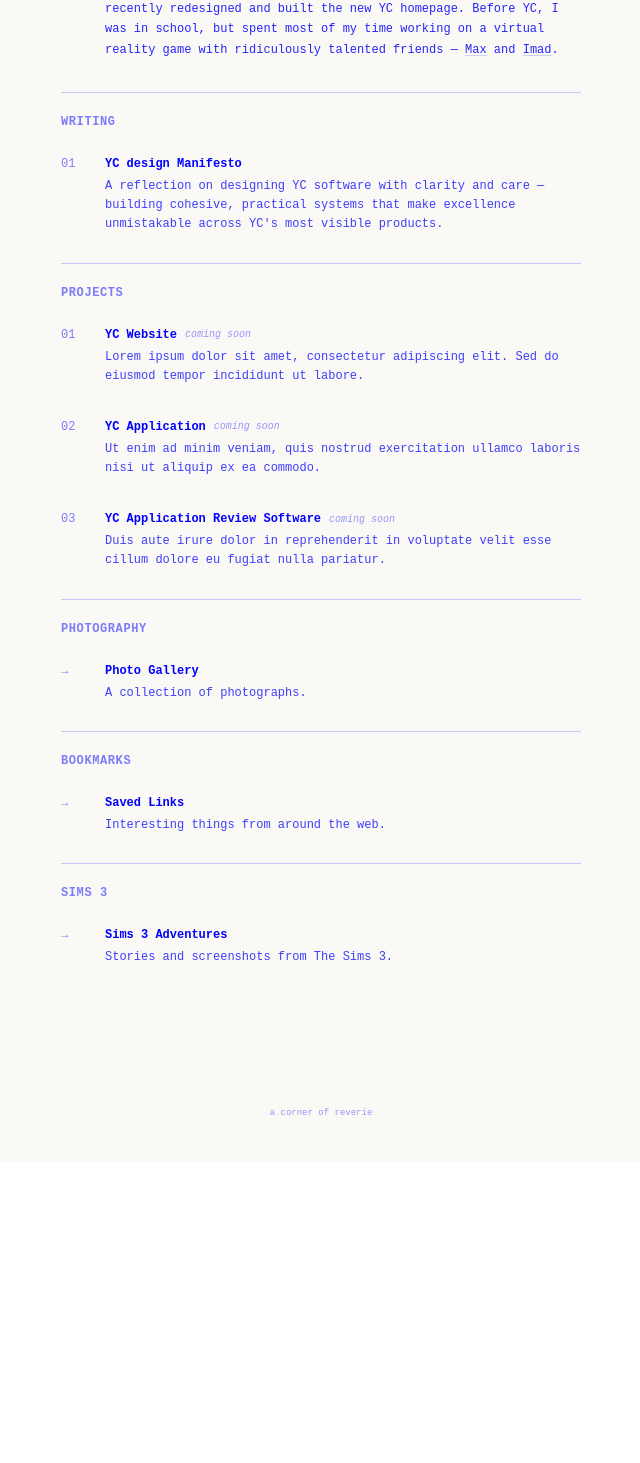
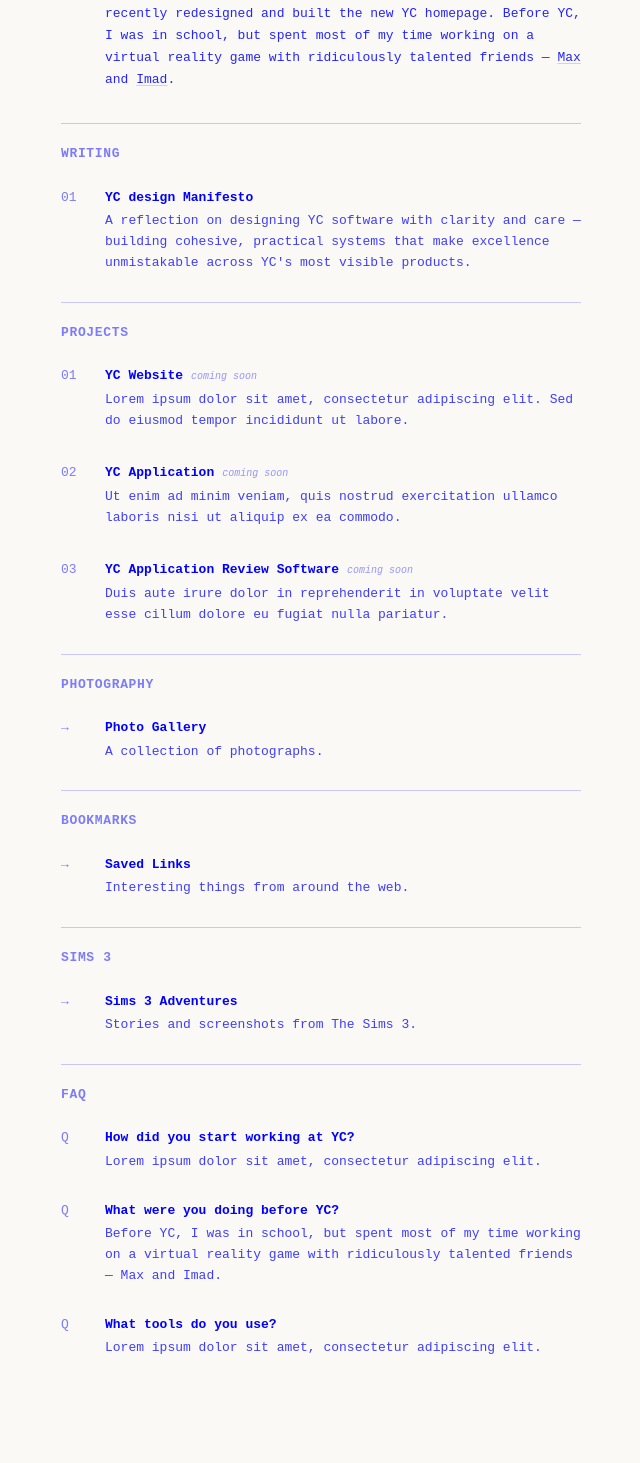
Before and after one commit to evebouf/portfolio, a React (Vite) app: page / in a window 1280 px wide. Shown: the part 347-1810 px from the top of the page, without its empty margins (319-959 px from the left). Before the commit the page ends 1508 px from the top, so only its background shows below. Built offline with nearby package versions, Linux system fonts and the light colour scheme; a web font is replaced by a local one.

Commit message:
bump to 13px

```diff
--- a/src/pages/Homepage.tsx
+++ b/src/pages/Homepage.tsx
@@ -50,7 +50,7 @@
       style={{
         minHeight: '100vh',
         fontFamily: "'Departure Mono', monospace",
-        fontSize: '12px',
+        fontSize: '13px',
         lineHeight: '1.5',
       }}
     >
@@ -99,9 +99,9 @@
         {/* About Section */}
         <h2
           style={{
-            fontSize: '12px',
+            fontSize: '13px',
             fontWeight: 'bold',
-            marginBottom: '12px',
+            marginBottom: '13px',
             opacity: 0.5,
             textTransform: 'uppercase',
             letterSpacing: '0.05em',
@@ -119,7 +119,7 @@
         >
           <span
             style={{
-              fontSize: '12px',
+              fontSize: '13px',
               opacity: 0.5,
               width: '24px',
               flexShrink: 0,
@@ -129,7 +129,7 @@
           </span>
           <p
             style={{
-              fontSize: '12px',
+              fontSize: '13px',
               lineHeight: '1.7',
               opacity: 0.85,
             }}
@@ -151,7 +151,7 @@
         {/* Writing Section */}
         <h2
           style={{
-            fontSize: '12px',
+            fontSize: '13px',
             fontWeight: 'bold',
             marginBottom: '16px',
             opacity: 0.5,
@@ -180,7 +180,7 @@
           >
             <span
               style={{
-                fontSize: '12px',
+                fontSize: '13px',
                 opacity: 0.5,
                 width: '24px',
                 flexShrink: 0,
@@ -192,7 +192,7 @@
               <h3
                 className="article-title"
                 style={{
-                  fontSize: '12px',
+                  fontSize: '13px',
                   fontWeight: 'bold',
                   marginBottom: '4px',
                 }}
@@ -201,7 +201,7 @@
               </h3>
               <p
                 style={{
-                  fontSize: '12px',
+                  fontSize: '13px',
                   opacity: 0.75,
                   lineHeight: '1.6',
                 }}
@@ -225,7 +225,7 @@
         {/* Projects Section */}
         <h2
           style={{
-            fontSize: '12px',
+            fontSize: '13px',
             fontWeight: 'bold',
             marginBottom: '16px',
             opacity: 0.5,
@@ -251,7 +251,7 @@
           >
             <span
               style={{
-                fontSize: '12px',
+                fontSize: '13px',
                 opacity: 0.5,
                 width: '24px',
                 flexShrink: 0,
@@ -263,7 +263,7 @@
               <h3
                 className="project-title"
                 style={{
-                  fontSize: '12px',
+                  fontSize: '13px',
                   fontWeight: 'bold',
                   marginBottom: '4px',
                   display: 'flex',
@@ -278,7 +278,7 @@
               </h3>
               <p
                 style={{
-                  fontSize: '12px',
+                  fontSize: '13px',
                   opacity: 0.75,
                   lineHeight: '1.6',
                 }}
@@ -302,7 +302,7 @@
         {/* Photography Section */}
         <h2
           style={{
-            fontSize: '12px',
+            fontSize: '13px',
             fontWeight: 'bold',
             marginBottom: '16px',
             opacity: 0.5,
@@ -327,12 +327,12 @@
           }}
           className="link-item"
         >
-          <span style={{ fontSize: '12px', opacity: 0.5, width: '24px', flexShrink: 0 }}>→</span>
+          <span style={{ fontSize: '13px', opacity: 0.5, width: '24px', flexShrink: 0 }}>→</span>
           <div>
-            <h3 className="link-title" style={{ fontSize: '12px', fontWeight: 'bold', marginBottom: '4px' }}>
+            <h3 className="link-title" style={{ fontSize: '13px', fontWeight: 'bold', marginBottom: '4px' }}>
               Photo Gallery
             </h3>
-            <p style={{ fontSize: '12px', opacity: 0.75, lineHeight: '1.6' }}>
+            <p style={{ fontSize: '13px', opacity: 0.75, lineHeight: '1.6' }}>
               A collection of photographs.
             </p>
           </div>
@@ -351,7 +351,7 @@
         {/* Bookmarks Section */}
         <h2
           style={{
-            fontSize: '12px',
+            fontSize: '13px',
             fontWeight: 'bold',
             marginBottom: '16px',
             opacity: 0.5,
@@ -376,12 +376,12 @@
           }}
           className="link-item"
         >
-          <span style={{ fontSize: '12px', opacity: 0.5, width: '24px', flexShrink: 0 }}>→</span>
+          <span style={{ fontSize: '13px', opacity: 0.5, width: '24px', flexShrink: 0 }}>→</span>
           <div>
-            <h3 className="link-title" style={{ fontSize: '12px', fontWeight: 'bold', marginBottom: '4px' }}>
+            <h3 className="link-title" style={{ fontSize: '13px', fontWeight: 'bold', marginBottom: '4px' }}>
               Saved Links
             </h3>
-            <p style={{ fontSize: '12px', opacity: 0.75, lineHeight: '1.6' }}>
+            <p style={{ fontSize: '13px', opacity: 0.75, lineHeight: '1.6' }}>
               Interesting things from around the web.
             </p>
           </div>
@@ -400,7 +400,7 @@
         {/* Sims 3 Section */}
         <h2
           style={{
-            fontSize: '12px',
+            fontSize: '13px',
             fontWeight: 'bold',
             marginBottom: '16px',
             opacity: 0.5,
@@ -425,16 +425,94 @@
           }}
           className="link-item"
         >
-          <span style={{ fontSize: '12px', opacity: 0.5, width: '24px', flexShrink: 0 }}>→</span>
+          <span style={{ fontSize: '13px', opacity: 0.5, width: '24px', flexShrink: 0 }}>→</span>
           <div>
-            <h3 className="link-title" style={{ fontSize: '12px', fontWeight: 'bold', marginBottom: '4px' }}>
+            <h3 className="link-title" style={{ fontSize: '13px', fontWeight: 'bold', marginBottom: '4px' }}>
               Sims 3 Adventures
             </h3>
-            <p style={{ fontSize: '12px', opacity: 0.75, lineHeight: '1.6' }}>
+            <p style={{ fontSize: '13px', opacity: 0.75, lineHeight: '1.6' }}>
               Stories and screenshots from The Sims 3.
             </p>
           </div>
         </a>
+
+        {/* Horizontal Divider */}
+        <hr
+          style={{
+            border: 'none',
+            borderTop: '1px solid #0000FE',
+            opacity: 0.2,
+            margin: '20px 0',
+          }}
+        />
+
+        {/* FAQ Section */}
+        <h2
+          style={{
+            fontSize: '13px',
+            fontWeight: 'bold',
+            marginBottom: '16px',
+            opacity: 0.5,
+            textTransform: 'uppercase',
+            letterSpacing: '0.05em',
+          }}
+        >
+          FAQ
+        </h2>
+        <div
+          style={{
+            display: 'flex',
+            gap: '20px',
+            padding: '8px',
+            margin: '0 -8px 12px -8px',
+          }}
+        >
+          <span style={{ fontSize: '13px', opacity: 0.5, width: '24px', flexShrink: 0 }}>Q</span>
+          <div>
+            <h3 style={{ fontSize: '13px', fontWeight: 'bold', marginBottom: '4px' }}>
+              How did you start working at YC?
+            </h3>
+            <p style={{ fontSize: '13px', opacity: 0.75, lineHeight: '1.6' }}>
+              Lorem ipsum dolor sit amet, consectetur adipiscing elit.
+            </p>
+          </div>
+        </div>
+        <div
+          style={{
+            display: 'flex',
+            gap: '20px',
+            padding: '8px',
+            margin: '0 -8px 12px -8px',
+          }}
+        >
+          <span style={{ fontSize: '13px', opacity: 0.5, width: '24px', flexShrink: 0 }}>Q</span>
+          <div>
+            <h3 style={{ fontSize: '13px', fontWeight: 'bold', marginBottom: '4px' }}>
+              What were you doing before YC?
+            </h3>
+            <p style={{ fontSize: '13px', opacity: 0.75, lineHeight: '1.6' }}>
+              Before YC, I was in school, but spent most of my time working on a virtual reality game with ridiculously talented friends — Max and Imad.
+            </p>
+          </div>
+        </div>
+        <div
+          style={{
+            display: 'flex',
+            gap: '20px',
+            padding: '8px',
+            margin: '0 -8px 12px -8px',
+          }}
+        >
+          <span style={{ fontSize: '13px', opacity: 0.5, width: '24px', flexShrink: 0 }}>Q</span>
+          <div>
+            <h3 style={{ fontSize: '13px', fontWeight: 'bold', marginBottom: '4px' }}>
+              What tools do you use?
+            </h3>
+            <p style={{ fontSize: '13px', opacity: 0.75, lineHeight: '1.6' }}>
+              Lorem ipsum dolor sit amet, consectetur adipiscing elit.
+            </p>
+          </div>
+        </div>
       </section>
 
       {/* Footer */}
```
